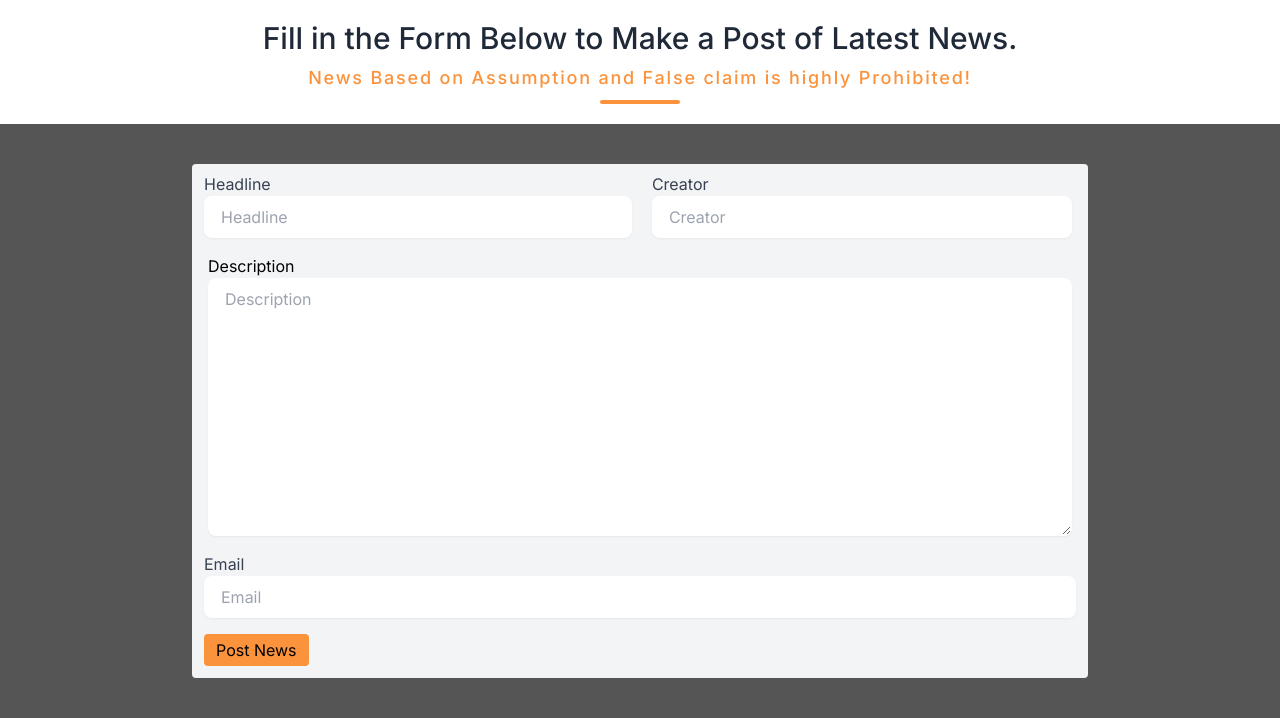
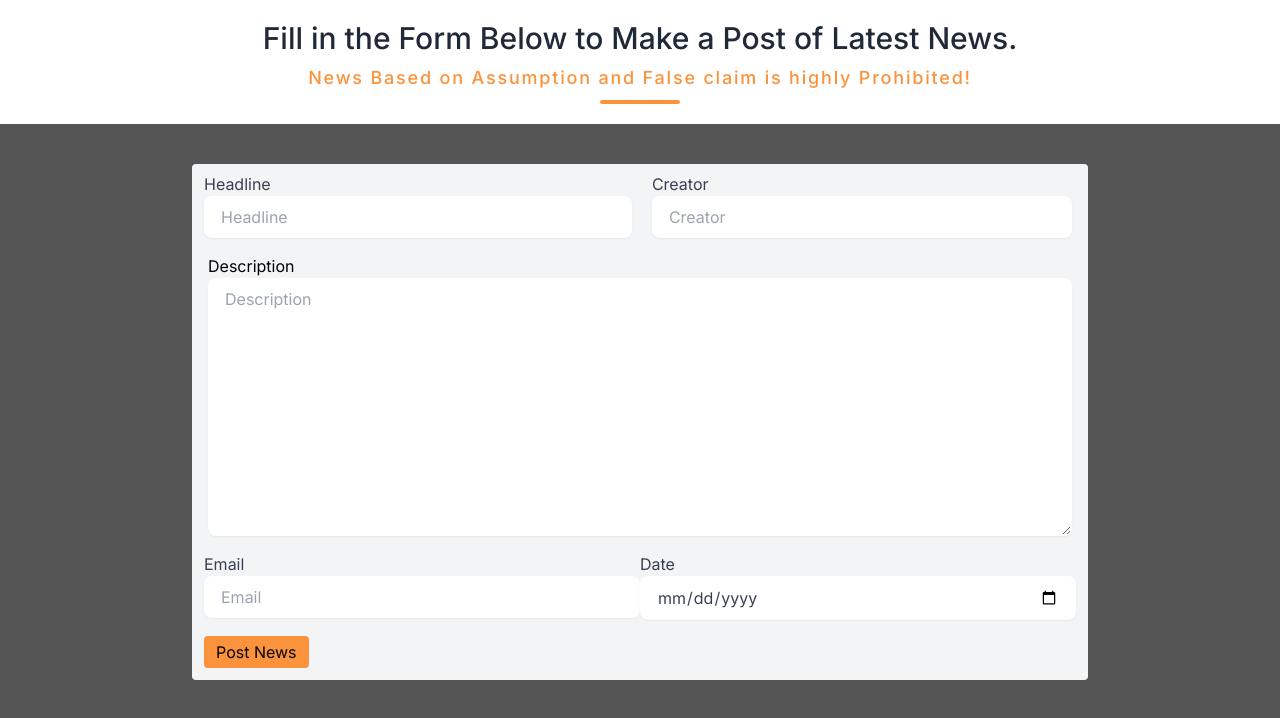
Before and after one commit to jonahunuafe/news-app, a Next.js app: page /create in a window 1280 px wide. Shown: the top 718 px of the page. Built offline with nearby package versions, Linux system fonts and the light colour scheme.

Commit message:
added createdAt field to newsSchema

```diff
--- a/components/CreateForm.js
+++ b/components/CreateForm.js
@@ -54,6 +54,15 @@ const CreateForm = () => {
                         name='email'
                         />
                     </div>
+                    <div className='w-full'>
+                        <label htmlFor='date' className='text-gray-700'>Date</label>
+                        <Input
+                        type='date'
+                        id='date'
+                        placeholder='Date'
+                        name='createdAt'
+                        />
+                    </div>
                 </div>
                 {state.message &&
                     <p className='text-center bg-red-100 text-red-500 w-max m-auto py-1 px-3 rounded mb-3'>
--- a/lib/action.js
+++ b/lib/action.js
@@ -9,11 +9,11 @@ function isInvalidText(text) {
 }
 
 export const addNews = async(prevState, FormData) => {
-    const {headline, creator, description, email} = Object.fromEntries(FormData)
+    const {headline, creator, description, email, createdAt} = Object.fromEntries(FormData)
     try {
         connectDB()
         const newNews = new News({
-            headline, creator, description, email
+           headline, creator, description, email, createdAt
         })
 
         if (
@@ -38,10 +38,10 @@ export const addNews = async(prevState, FormData) => {
 }
 
 export const updateNews = async (FormData) => {
-    const { id, headline, creator, description, email } = Object.fromEntries(FormData)
+    const { id, headline, creator, description, email, createdAt } = Object.fromEntries(FormData)
     try {
         connectDB();
-        const updateFields = { headline, creator, description, email }
+        const updateFields = { headline, creator, description, email, createdAt }
         Object.keys(updateFields).forEach((key) => (updateFields[key] === ""
             || undefined) && delete updateFields[key]
         )
--- a/models/News.js
+++ b/models/News.js
@@ -17,6 +17,10 @@ const NewsSchema = new mongoose.Schema({
         type: String,
         required: true
     },
+    createdAt: {
+        type: Date,
+        default: Date.now()
+    }
 },
 {timestamps: true}
 )
```
Also changed, not shown: app/editnews/[id]/page.js (indentation only).
